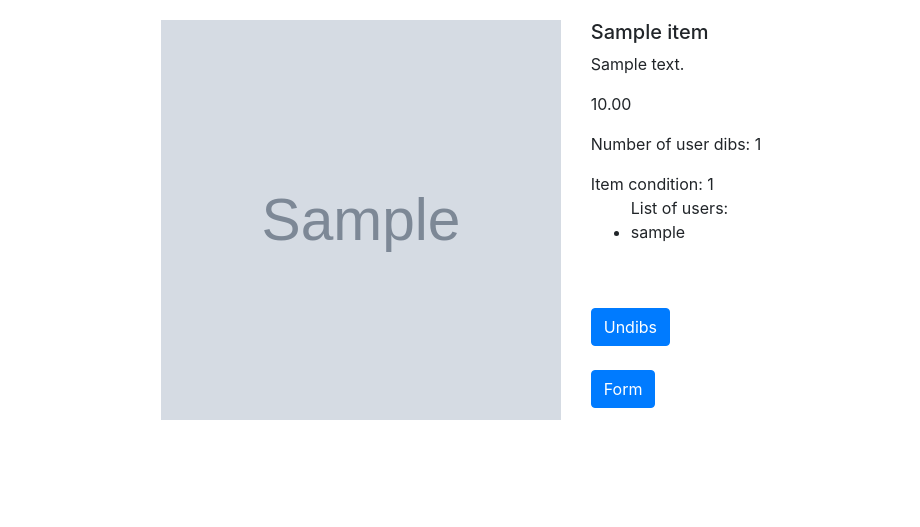
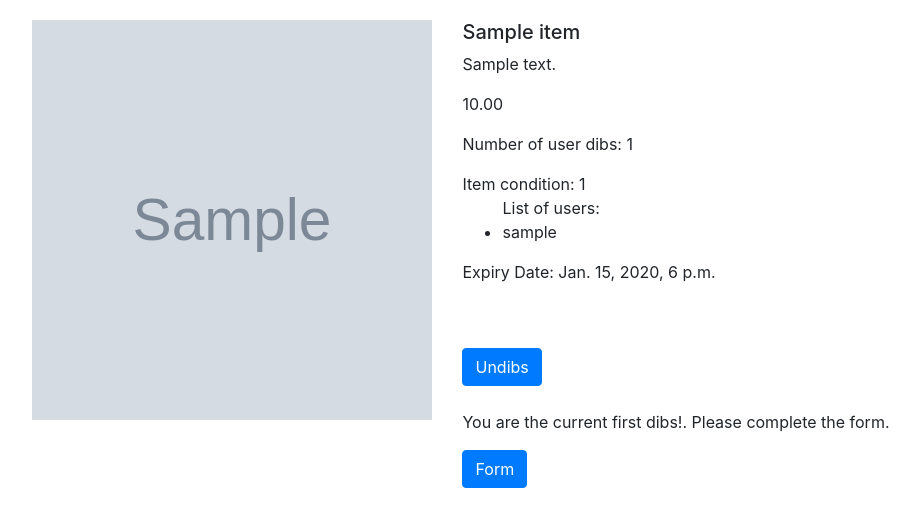
Before and after one commit to jayronsanchez/website_project, a Django app: page /inventory/list_item/1 in a window 1280 px wide. Shown: the part 56-583 px from the top of the page, without its empty margins (179-1099 px from the left). Run offline with Django 3.2, Linux system fonts and the light colour scheme; a user stored in the database is signed in; tables that the repository leaves empty hold one stand-in row (values such as "Sample post"); grey boxes marked "Sample" are stand-in pictures; some libraries are stand-ins or nearby versions.

Commit message:
added expiry dates for first dibs.

```diff
--- a/funkoSite/funkoSite/settings.py
+++ b/funkoSite/funkoSite/settings.py
@@ -109,7 +109,7 @@ AUTH_PASSWORD_VALIDATORS = [
 
 LANGUAGE_CODE = 'en-us'
 
-TIME_ZONE = 'UTC'
+TIME_ZONE = 'Hongkong'
 
 USE_I18N = True
 
--- a/funkoSite/inventory/models.py
+++ b/funkoSite/inventory/models.py
@@ -10,7 +10,6 @@ class Category(models.Model):
 
     def get_absolute_url(self):
         return reverse('system_tailoring')
-
     def __str__(self):
         return self.category_name
 
@@ -42,7 +41,6 @@ class Item(models.Model):
 
     def get_absolute_url(self):
         return reverse('system_tailoring')
-
     def __str__(self):
         return self.item_name
 
@@ -51,10 +49,11 @@ class UserDibs(models.Model):
     user = models.ForeignKey(User, related_name='user_dibs', on_delete=models.CASCADE)
     user_receipt = models.ImageField(upload_to='inventory/images/receipts', null=True)
     user_instructions = models.TextField(null=True, blank=False)
+    user_dibs_expiry_date = models.DateTimeField(null=True)
+    is_user_first = models.BooleanField(default=False)
 
     def __str__(self):
         return self.user.username
-
     def get_absolute_url(self):
         return reverse('inventory:detail_item', kwargs={'pk':self.item.pk})
 
--- a/funkoSite/inventory/views.py
+++ b/funkoSite/inventory/views.py
@@ -1,27 +1,28 @@
+from datetime import timedelta
 from django.urls import reverse_lazy, reverse
 from django.views.generic import (ListView, DetailView,
                                   CreateView, UpdateView,
                                   DeleteView, TemplateView,
                                   RedirectView)
-from inventory import models
 from django.contrib.auth.mixins import LoginRequiredMixin
-from django.shortcuts import get_object_or_404
 from django.contrib import messages
 from django.db import IntegrityError
-from django.shortcuts import render
+from django.shortcuts import get_object_or_404, get_list_or_404
 from django.http import HttpResponseRedirect
+from django.utils import timezone
+from inventory import models
 
-class CategoryCreateView(CreateView):
+class CategoryCreateView(LoginRequiredMixin, CreateView):
     model = models.Category
     template_name = 'inventory/category/category_form.html'
     fields = ('category_name', 'category_image')
 
-class CategoryUpdateView(UpdateView):
+class CategoryUpdateView(LoginRequiredMixin, UpdateView):
     model = models.Category
     template_name = 'inventory/category/category_form.html'
     fields = ('category_name', 'category_image')
 
-class CategoryDeleteView(DeleteView):
+class CategoryDeleteView(LoginRequiredMixin, DeleteView):
     model = models.Category
     template_name = 'inventory/category/category_confirm_delete.html'
     success_url = reverse_lazy('inventory:system_tailoring_category_list')
@@ -34,18 +35,18 @@ class CategoryDetailView(DetailView):
     model = models.Category
     template_name = 'inventory/category/category_detail.html'
 
-class ItemCreateView(CreateView):
+class ItemCreateView(LoginRequiredMixin, CreateView):
     # default template name:item_form
     model = models.Item
     template_name = 'inventory/item/item_form.html'
     fields = ('item_category', 'item_name', 'item_description', 'item_price', 'item_condition', 'item_image')
 
-class ItemUpdateView(UpdateView):
+class ItemUpdateView(LoginRequiredMixin, UpdateView):
     model = models.Item
     template_name = 'inventory/item/item_form.html'
     fields = ('item_category', 'item_name', 'item_description', 'item_price', 'item_condition', 'item_image')
 
-class ItemDeleteView(DeleteView):
+class ItemDeleteView(LoginRequiredMixin, DeleteView):
     model = models.Item
     template_name = 'inventory/item/item_confirm_delete.html'
     # if delete success, go back to the list.
@@ -72,7 +73,9 @@ class ItemDetailView(DetailView):
         for user_dibs in self.dibs_user:
             self.list_users.append(user_dibs.user)
         context['user_list'] = self.list_users
-
+        if len(self.list_users) > 0:
+            self.dibs = models.UserDibs.objects.filter(user=self.list_users[0], item=self.kwargs.get('pk')).get()
+            context['expiry_date'] = self.dibs.user_dibs_expiry_date
         return context
 
 class DibsListView(ListView):
@@ -88,7 +91,6 @@ class DibsListView(ListView):
             messages.error(self.request, 'Users not found!')
         else:
             return self.dibs_user
-
     def get_context_data(self, **kwargs):
         context = super().get_context_data(**kwargs)
         # clear the list first!
@@ -96,11 +98,10 @@ class DibsListView(ListView):
         # collect item per user
         for user_dibs in self.dibs_user:
             self.user_dibs_items.append(user_dibs.item)
-
         context['item_list'] = self.user_dibs_items
         return context
 
-class DibsUpdateView(UpdateView):
+class DibsUpdateView(LoginRequiredMixin, UpdateView):
     model = models.UserDibs
     template_name = 'inventory/item/item_dibs_form.html'
     fields = ('user_receipt', 'user_instructions')
@@ -108,17 +109,22 @@ class DibsUpdateView(UpdateView):
 class ItemDibs(LoginRequiredMixin, RedirectView):
     def get_redirect_url(self, *args, **kwargs):
         return reverse('inventory:detail_item', kwargs={'pk':self.kwargs.get('pk')})
-
     def get(self, request, *args, **kwargs):
         item = get_object_or_404(models.Item, pk=self.kwargs.get('pk'))
         if item.item_dibs_count < 3:
             try:
                 models.UserDibs.objects.create(user=self.request.user, item=item)
-                item.item_dibs_count = item.item_dibs_count + 1
-                item.save()
+                #dibs = models.UserDibs.objects.filter(user=self.request.user, item=self.kwargs.get('pk')).get()
+                dibs = get_object_or_404(models.UserDibs, user=self.request.user, item=self.kwargs.get('pk'))
             except IntegrityError:
                 messages.warning(self.request, 'Warning! Item already added.')
             else:
+                item.item_dibs_count = item.item_dibs_count + 1
+                if item.item_dibs_count == 1:
+                    dibs.is_user_first = True
+                    dibs.user_dibs_expiry_date = timezone.now() + timedelta(days=1)
+                    dibs.save()
+                item.save()
                 messages.success(self.request, 'Item added to your list!')
         else:
             messages.error(self.request, 'Max dibs error message')
@@ -126,11 +132,14 @@ class ItemDibs(LoginRequiredMixin, RedirectView):
         return super().get(request, *args, **kwargs)
 
 class ItemUndibs(LoginRequiredMixin, RedirectView):
+    user_dibs_list = []
+
     def get_redirect_url(self, *args, **kwargs):
         return reverse('inventory:detail_item', kwargs={'pk':self.kwargs.get('pk')})
-
     def get(self, request, *args, **kwargs):
         item = get_object_or_404(models.Item, pk=self.kwargs.get('pk'))
+        #self.dibs_user = models.UserDibs.objects.select_related('user').filter(item__id__iexact=self.kwargs.get('pk'))
+        user_dibs_list = get_list_or_404(models.UserDibs, item=self.kwargs.get('pk'))
         try:
             dibs = models.UserDibs.objects.filter(
                 user=self.request.user,
@@ -139,6 +148,11 @@ class ItemUndibs(LoginRequiredMixin, RedirectView):
         except models.UserDibs.DoesNotExist:
             messages.warning(self.request, 'Item not in your list!')
         else:
+            if dibs.is_user_first:
+                if len(user_dibs_list) > 1:
+                    user_dibs_list[1].user_dibs_expiry_date = timezone.now() + timedelta(days=1)
+                    user_dibs_list[1].is_user_first = True
+                    user_dibs_list[1].save()
             dibs.delete()
             item.item_dibs_count = item.item_dibs_count - 1
             item.save()
--- a/funkoSite/templates/inventory/item/item_detail.html
+++ b/funkoSite/templates/inventory/item/item_detail.html
@@ -15,6 +15,7 @@
                     <li>{{dibs.username}}</li>
                 {% endfor %}
             </ul>
+            <p>Expiry Date: {{expiry_date}}</p>
             <br>
             <br>
             {% if user.is_authenticated %}
@@ -28,6 +29,7 @@
                 <br>
                 <br>
                 {% if user == user_list|first %}
+                    <p>You are the current first dibs!. Please complete the form.</p>
                     <form action="{% url 'inventory:item_dibs_update_redirect' pk=item.pk %}" method="POST">
                         {% csrf_token %}
                         <button class="btn btn-primary" type="submit">Form</button>
```
Also changed, not shown: funkoSite/inventory/urls.py (line endings or trailing spaces).
